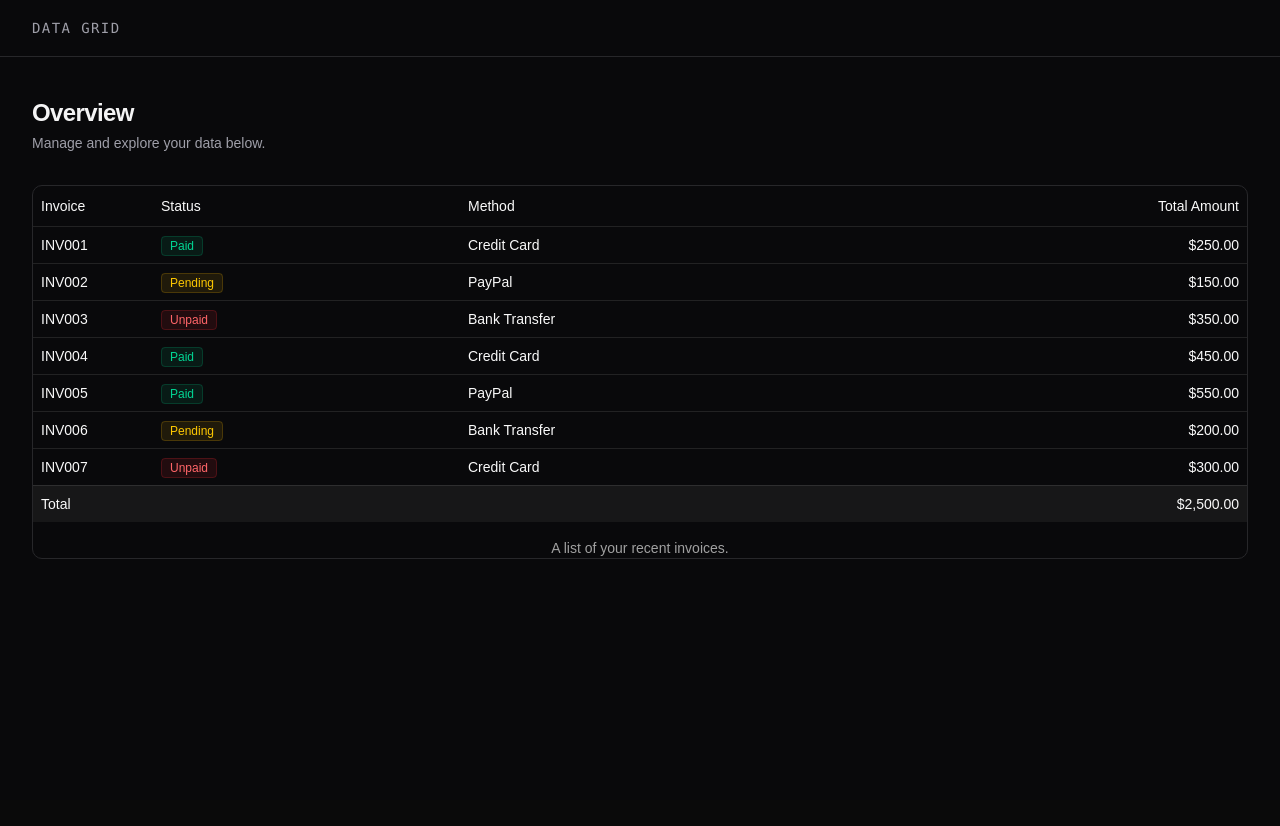
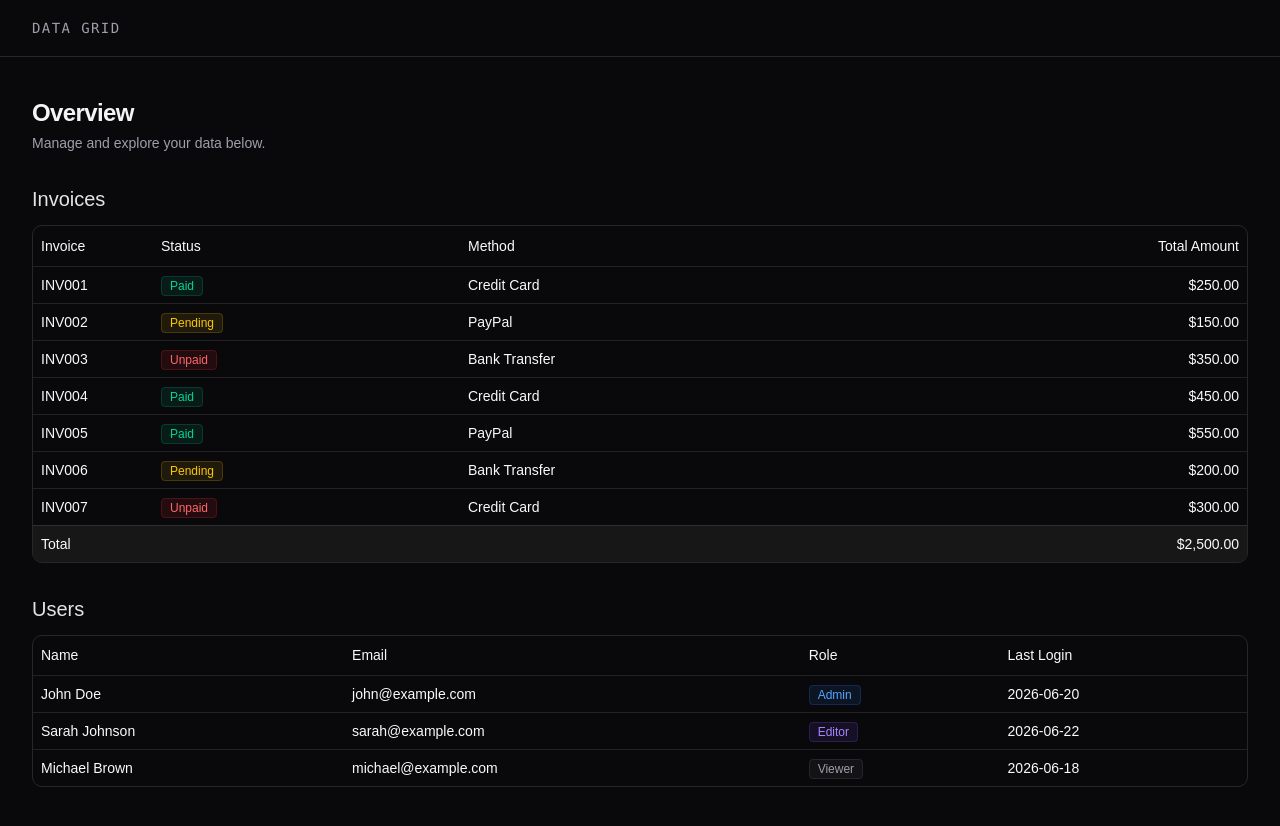
Before and after one commit to oluwakemi-dada/data-grid, a React (Vite) app: page / in a window 1280 px wide. Shown: the top 826 px of the page. Before the commit the page ends 800 px from the top, so only its background shows below. Built offline with nearby package versions, Linux system fonts and the light colour scheme.

Commit message:
feat: add users table using DataGrid

```diff
--- a/src/App.tsx
+++ b/src/App.tsx
@@ -1,4 +1,5 @@
 import InvoiceTable from './features/invoices/invoice-table';
+import UserTable from './features/users/user-table';
 
 const App = () => {
   return (
@@ -21,9 +22,25 @@ const App = () => {
           </p>
         </div>
 
-        <div className='rounded-lg border border-zinc-800 overflow-hidden'>
-          <InvoiceTable />
-        </div>
+        {/* Invoices section */}
+        <section className='mb-8'>
+          <div className='flex items-center justify-between mb-3'>
+            <h2 className='text-xl font-medium text-zinc-200'>Invoices</h2>
+          </div>
+          <div className='rounded-lg border border-zinc-800 overflow-hidden'>
+            <InvoiceTable />
+          </div>
+        </section>
+
+        {/* Users section */}
+        <section className='mb-8'>
+          <div className='flex items-center justify-between mb-3'>
+            <h2 className='text-xl font-medium text-zinc-200'>Users</h2>
+          </div>
+          <div className='rounded-lg border border-zinc-800 overflow-hidden'>
+            <UserTable />
+          </div>
+        </section>
       </main>
     </div>
   );
--- a/src/features/data-grid/components/data-grid.tsx
+++ b/src/features/data-grid/components/data-grid.tsx
@@ -1,7 +1,6 @@
 import {
   Table,
   TableBody,
-  TableCaption,
   TableCell,
   TableHead,
   TableHeader,
@@ -21,13 +20,11 @@ type Props<T> = {
 const DataGrid = <T extends Record<string, unknown>>({
   rows,
   columns,
-  caption,
   footer,
   getRowId,
 }: Props<T>) => {
   return (
     <Table>
-      {caption && <TableCaption>{caption}</TableCaption>}
       <TableHeader>
         <TableRow>
           {columns.map((column) => (
--- a/src/features/invoices/invoice-columns.tsx
+++ b/src/features/invoices/invoice-columns.tsx
@@ -1,10 +1,10 @@
 import type { Column } from '../data-grid/types';
-import type { invoices } from './invoice-data';
+import { invoices } from './invoice-data';
 
 export type Invoices = typeof invoices;
 export type Invoice = Invoices[number];
 
-export const columns: Column<Invoice>[] = [
+export const invoiceColumns: Column<Invoice>[] = [
   {
     id: 'invoice',
     header: 'Invoice',
@@ -23,7 +23,7 @@ export const columns: Column<Invoice>[] = [
       };
       return (
         <span
-          className={`px-2 py-0.5 rounded text-xs font-medium ${colors[row.paymentStatus] ?? ''}`}
+          className={`px-2 py-0.5 rounded text-xs font-medium ${colors[row.paymentStatus]}`}
         >
           {value}
         </span>
@@ -42,4 +42,4 @@ export const columns: Column<Invoice>[] = [
   },
 ];
 
-export type Columns = typeof columns;
+export type Columns = typeof invoiceColumns;
--- a/src/features/invoices/invoice-table.tsx
+++ b/src/features/invoices/invoice-table.tsx
@@ -1,14 +1,13 @@
 import { TableCell, TableFooter, TableRow } from '@/components/ui/table';
 import DataGrid from '../data-grid/components/data-grid';
 import { invoices } from './invoice-data';
-import { columns, type Invoice } from './invoice-columns';
+import { invoiceColumns, type Invoice } from './invoice-columns';
 
 const InvoiceTable = () => {
   return (
     <DataGrid
       rows={invoices}
-      columns={columns}
-      caption='A list of your recent invoices.'
+      columns={invoiceColumns}
       getRowId={(row: Invoice) => row.invoice}
       footer={
         <TableFooter>
--- /dev/null
+++ b/src/features/users/user-columns.tsx
@@ -0,0 +1,45 @@
+import type { Column } from '../data-grid/types';
+import { users } from './user-data';
+
+export type Users = typeof users;
+export type User = Users[number];
+
+export const userColumns: Column<User>[] = [
+  {
+    id: 'name',
+    header: 'Name',
+    accessor: 'name',
+  },
+  {
+    id: 'email',
+    header: 'Email',
+    accessor: 'email',
+  },
+  {
+    id: 'role',
+    header: 'Role',
+    accessor: 'role',
+    renderCell: (value, row) => {
+      const colors: Record<string, string> = {
+        Admin: 'bg-blue-500/10 text-blue-400 border border-blue-500/20',
+        Editor: 'bg-violet-500/10 text-violet-400 border border-violet-500/20',
+        Viewer: 'bg-zinc-500/10 text-zinc-400 border border-zinc-500/20',
+      };
+
+      return (
+        <span
+          className={`px-2 py-0.5 rounded text-xs font-medium ${colors[row.role]}`}
+        >
+          {value}
+        </span>
+      );
+    },
+  },
+  {
+    id: 'lastlogin',
+    header: 'Last Login',
+    accessor: 'lastLogin',
+  },
+];
+
+export type Columns = typeof userColumns;
--- /dev/null
+++ b/src/features/users/user-data.tsx
@@ -0,0 +1,23 @@
+export const users = [
+  {
+    id: 'u1',
+    name: 'John Doe',
+    email: 'john@example.com',
+    role: 'Admin',
+    lastLogin: '2026-06-20',
+  },
+  {
+    id: 'u2',
+    name: 'Sarah Johnson',
+    email: 'sarah@example.com',
+    role: 'Editor',
+    lastLogin: '2026-06-22',
+  },
+  {
+    id: 'u3',
+    name: 'Michael Brown',
+    email: 'michael@example.com',
+    role: 'Viewer',
+    lastLogin: '2026-06-18',
+  },
+];
--- /dev/null
+++ b/src/features/users/user-table.tsx
@@ -0,0 +1,15 @@
+import DataGrid from '../data-grid/components/data-grid';
+import { userColumns, type User } from './user-columns';
+import { users } from './user-data';
+
+const UserTable = () => {
+  return (
+    <DataGrid
+      rows={users}
+      columns={userColumns}
+      getRowId={(row: User) => row.id}
+    />
+  );
+};
+
+export default UserTable;
```
